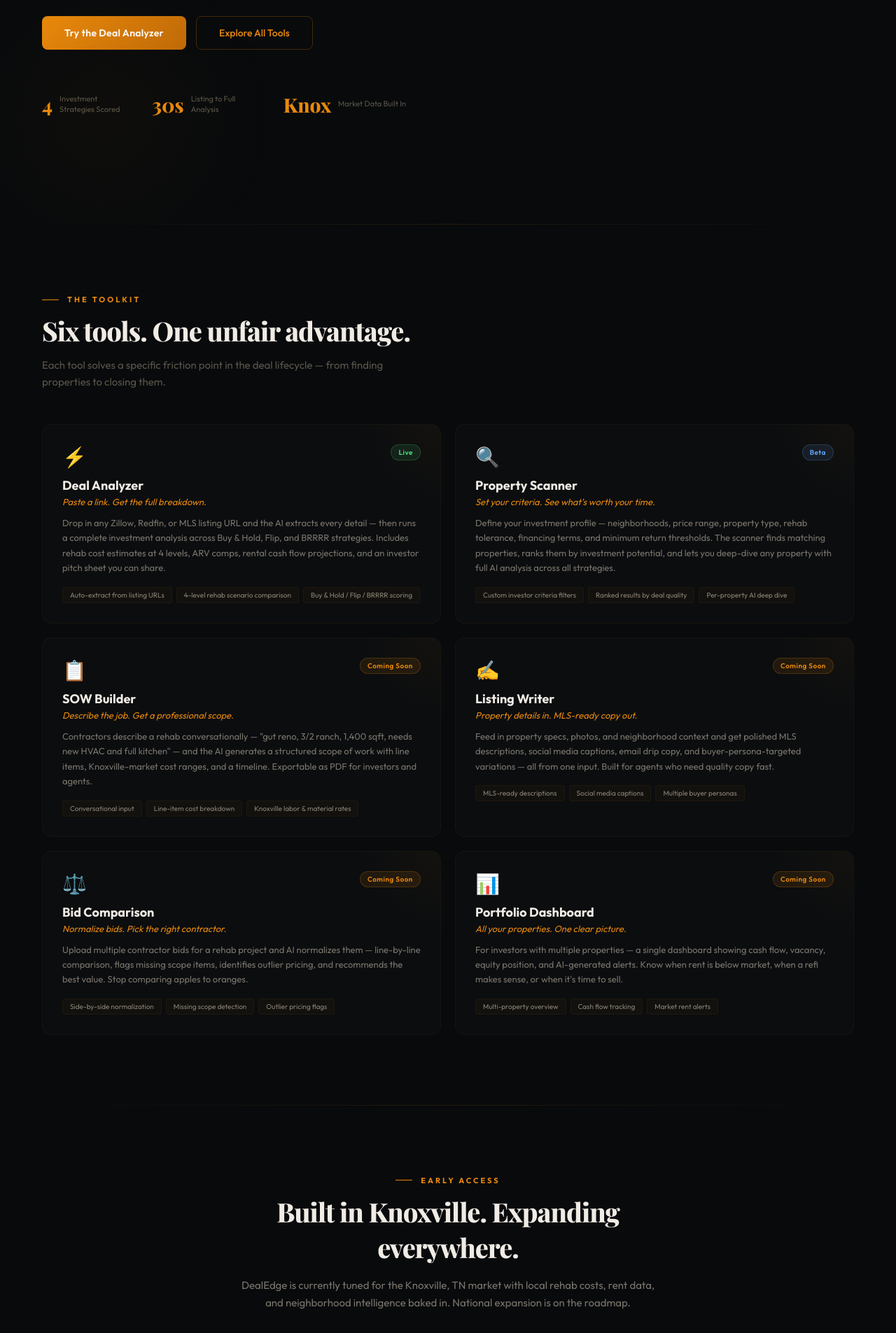
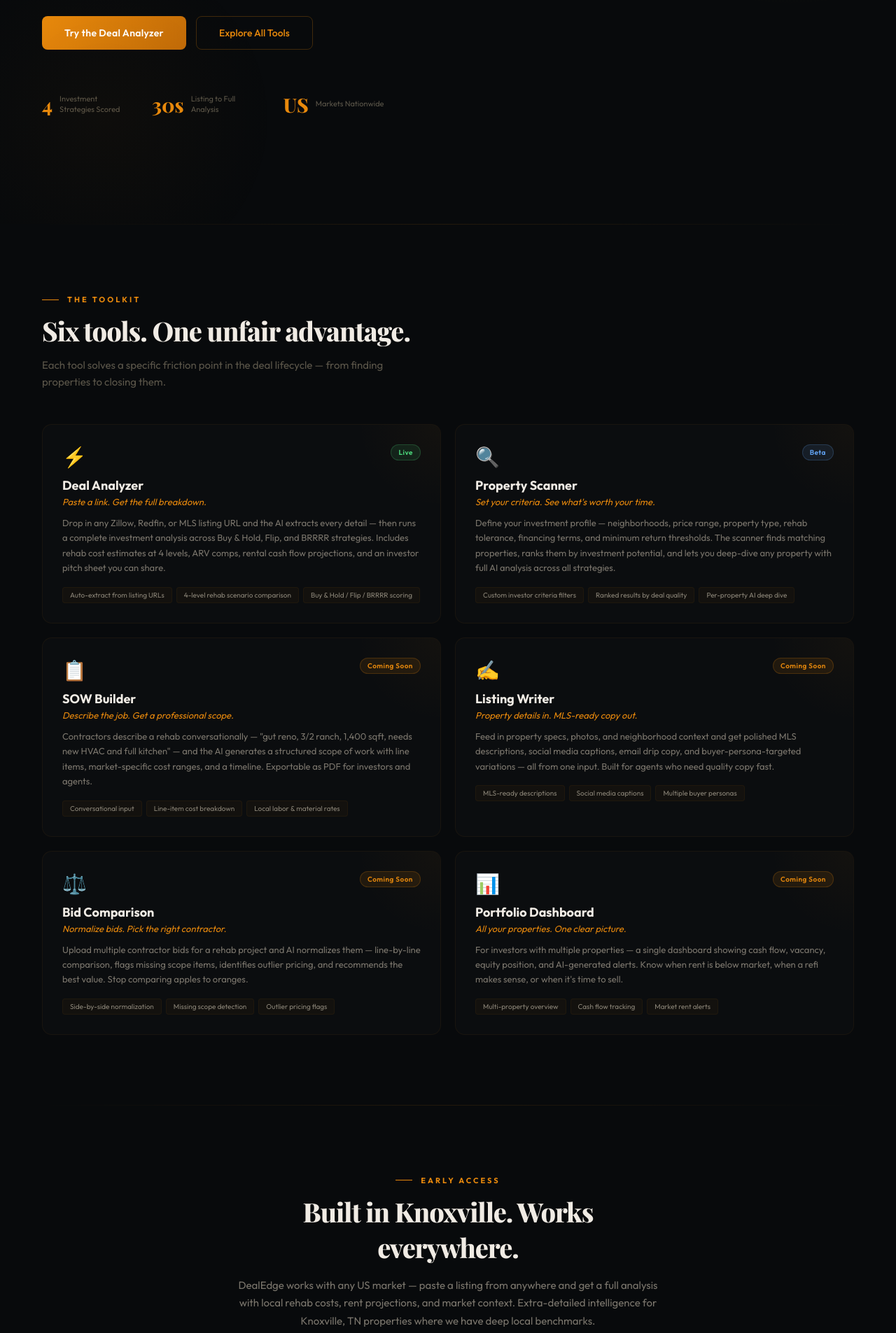
Before and after one commit to rooteddigitalsolutions/deal-edge, a React (Vite) app: page / in a window 1280 px wide. Shown: the part 480-2385 px from the top of the page at 70% size. Built offline with nearby package versions, Linux system fonts and the light colour scheme.

Commit message:
v4 update

```diff
--- a/src/App.jsx
+++ b/src/App.jsx
@@ -8,7 +8,7 @@
     status: "live",
     tagline: "Paste a link. Get the full breakdown.",
     desc: "Drop in any Zillow, Redfin, or MLS listing URL and the AI extracts every detail — then runs a complete investment analysis across Buy & Hold, Flip, and BRRRR strategies. Includes rehab cost estimates at 4 levels, ARV comps, rental cash flow projections, and an investor pitch sheet you can share.",
-    features: ["Auto-extract from listing URLs", "4-level rehab scenario comparison", "Buy & Hold / Flip / BRRRR scoring", "Investor-ready pitch summary", "Knoxville market data built in"],
+    features: ["Auto-extract from listing URLs", "4-level rehab scenario comparison", "Buy & Hold / Flip / BRRRR scoring", "Investor-ready pitch summary", "Market-specific data nationwide"],
     icon: "⚡",
     color: "#e8890c",
   },
@@ -27,8 +27,8 @@
     name: "SOW Builder",
     status: "coming",
     tagline: "Describe the job. Get a professional scope.",
-    desc: "Contractors describe a rehab conversationally — \"gut reno, 3/2 ranch, 1,400 sqft, needs new HVAC and full kitchen\" — and the AI generates a structured scope of work with line items, Knoxville-market cost ranges, and a timeline. Exportable as PDF for investors and agents.",
-    features: ["Conversational input", "Line-item cost breakdown", "Knoxville labor & material rates", "PDF export", "Timeline estimates"],
+    desc: "Contractors describe a rehab conversationally — \"gut reno, 3/2 ranch, 1,400 sqft, needs new HVAC and full kitchen\" — and the AI generates a structured scope of work with line items, market-specific cost ranges, and a timeline. Exportable as PDF for investors and agents.",
+    features: ["Conversational input", "Line-item cost breakdown", "Local labor & material rates", "PDF export", "Timeline estimates"],
     icon: "📋",
     color: "#c06a08",
   },
@@ -424,7 +424,7 @@
               {[
                 { val: "4", lbl: "Investment Strategies Scored" },
                 { val: "30s", lbl: "Listing to Full Analysis" },
-                { val: "Knox", lbl: "Market Data Built In" },
+                { val: "US", lbl: "Markets Nationwide" },
               ].map((s, i) => (
                 <div key={i} style={{ display: "flex", alignItems: "center", gap: 10 }}>
                   <div style={{
@@ -478,10 +478,10 @@
             <div style={{ maxWidth: 600, margin: "0 auto" }}>
               <div className="dl-section-eyebrow" style={{ justifyContent: "center" }}>Early Access</div>
               <h2 className="dl-section-title" style={{ marginBottom: 16 }}>
-                Built in Knoxville. Expanding everywhere.
+                Built in Knoxville. Works everywhere.
               </h2>
               <p style={{ fontSize: 15, color: "#7a756c", lineHeight: 1.7, marginBottom: 32 }}>
-                DealEdge is currently tuned for the Knoxville, TN market with local rehab costs, rent data, and neighborhood intelligence baked in. National expansion is on the roadmap.
+                DealEdge works with any US market — paste a listing from anywhere and get a full analysis with local rehab costs, rent projections, and market context. Extra-detailed intelligence for Knoxville, TN properties where we have deep local benchmarks.
               </p>
               <div style={{ display: "flex", gap: 14, justifyContent: "center", flexWrap: "wrap" }}>
                 <button className="dl-btn-primary" onClick={() => navigate("contact")}>Request Early Access</button>
@@ -589,7 +589,7 @@
                   I'm the founder of <strong>Rooted Digital Solutions</strong>, a Knoxville-based digital consultancy where I build websites, marketing automation, and AI-powered tools for small businesses. I've spent <strong>over a decade as an entrepreneur and small business owner</strong> — and that experience shows up in how I build: practical first, impressive second.
                 </p>
                 <p>
-                  DealEdge combines my background in <strong>marketing and business strategy</strong> with modern AI to give real estate professionals tools that actually make them money. Every tool is built with Knoxville market data — real rehab costs, real rent ranges, real neighborhood dynamics — because generic doesn't cut it when real money is on the line.
+                  DealEdge combines my background in <strong>marketing and business strategy</strong> with modern AI to give real estate professionals tools that actually make them money. Every tool adapts to your local market — real rehab costs, real rent ranges, real neighborhood dynamics — because generic doesn't cut it when real money is on the line.
                 </p>
                 <p>
                   Whether you're an investor sizing up your next BRRRR, an agent who wants to impress investor clients with polished deal analysis, or a contractor building scopes of work — these tools are designed for how you actually work.
--- a/src/DealAnalyzer.jsx
+++ b/src/DealAnalyzer.jsx
@@ -52,9 +52,15 @@
 If you cannot find the exact listing, search for the address and fill in what you can find. Be accurate — do not fabricate data.`;
 
 /* ─── ANALYSIS PROMPT ─── */
-const ANALYSIS_SYSTEM = `You are a real estate investment analyst specializing in the Knoxville, Tennessee market. Provide detailed, realistic deal analysis.
+const ANALYSIS_SYSTEM = `You are an expert real estate investment analyst with deep knowledge of markets across the United States. Provide detailed, realistic deal analysis tailored to the specific market the property is in.
 
-KNOXVILLE MARKET DATA:
+MARKET ANALYSIS APPROACH:
+- Use your knowledge of local rehab costs, rent ranges, tax rates, cap rates, and neighborhood dynamics for whatever market the property is in.
+- Factor in regional labor costs, material costs, and seasonal considerations.
+- Consider local vacancy rates, property management fees, insurance costs, and closing cost norms for that state/county.
+- If the property is in the Knoxville, TN area, use these precise local benchmarks:
+
+KNOXVILLE TN BENCHMARKS (use only for Knox County / East TN properties):
 - Rehab $/sqft: Cosmetic $8-15 | Light $20-35 | Moderate $40-65 | Heavy $75-120
 - Property tax: ~$2.12/$100 assessed (Knox County)
 - Insurance: $1,200-2,400/yr | Vacancy: 5-8% | Management: 8-10% | Maintenance: 5-8%
@@ -64,6 +70,8 @@
 - Appreciating: South Knox, North Knox/Happy Holler, East Knox, Lonsdale, Mechanicsville
 - Premium: Sequoyah Hills, Bearden, Farragut (higher entry, lower caps)
 - Hard money: 12-14% interest, 2-3 points, 12mo term typical
+
+For ALL markets, be conservative in estimates and flag risks clearly.
 
 Respond ONLY with valid JSON (no markdown, no backticks):
 {
@@ -148,7 +156,7 @@
   const [fetchError, setFetchError] = useState(null);
 
   const [property, setProperty] = useState({
-    address: "", city: "Knoxville", state: "TN", zip: "", neighborhood: "",
+    address: "", city: "", state: "", zip: "", neighborhood: "",
     askingPrice: "", beds: 3, baths: 2, sqft: "", yearBuilt: "",
     lotAcres: "", propertyType: "Single Family", daysOnMarket: "",
     priceReductions: 0, hoaFees: "", taxesAnnual: "", description: "",
@@ -216,7 +224,7 @@
 
       setProperty({
         address: parsed.address || "",
-        city: parsed.city || "Knoxville",
+        city: parsed.city || "",
         state: parsed.state || "TN",
         zip: parsed.zip || "",
         neighborhood: parsed.neighborhood || "",
```
